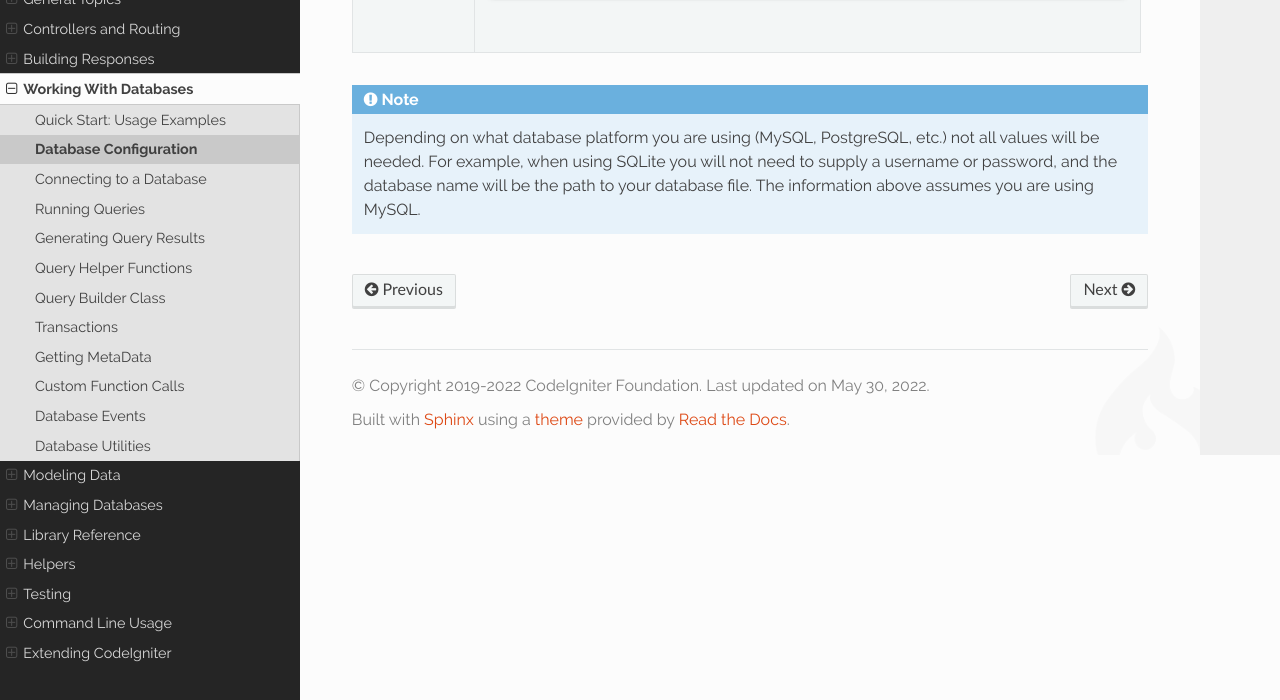
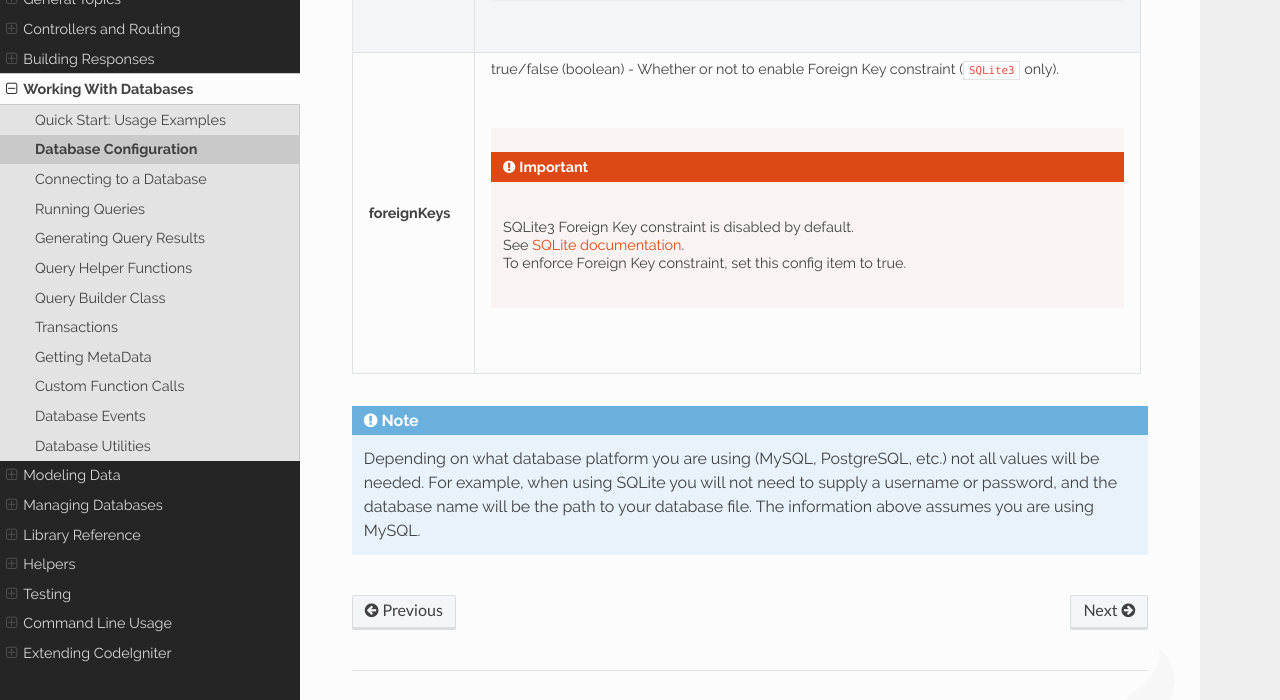
Before and after one commit to NEKOGET/ci4_user_guide_src, a Sphinx documentation site: the page built from source/database/configuration.rst, in a window 1280 px wide and 900 px high, scrolled down 4461 px, cut to the strip 200-900 px from the top of the window. Built offline with Sphinx 7.4.7 and the Read the Docs theme 2.0.0, drawn with Linux system fonts in a browser that asks for light colours.

Commit message:
feat: add DB config `foreignKeys` for SQLite3

```diff
--- a/source/database/configuration.rst
+++ b/source/database/configuration.rst
@@ -105,9 +105,9 @@ default group's configuration settings. The values should be name following this
 Explanation of Values:
 **********************
 
-==============  ===========================================================================================================
+=============== ===========================================================================================================
  Name Config    Description
-==============  ===========================================================================================================
+=============== ===========================================================================================================
 **dsn**         The DSN connect string (an all-in-one configuration sequence).
 **hostname**    The hostname of your database server. Often this is 'localhost'.
 **username**    The username used to connect to the database.
@@ -140,8 +140,12 @@ Explanation of Values:
 **port**        The database port number. To use this value you have to add a line to the database config array.
 
                 .. literalinclude:: configuration/009.php
+**foreignKeys** true/false (boolean) - Whether or not to enable Foreign Key constraint (``SQLite3`` only).
 
-==============  ===========================================================================================================
+                .. important:: SQLite3 Foreign Key constraint is disabled by default.
+                    See `SQLite documentation <https://www.sqlite.org/pragma.html#pragma_foreign_keys>`_.
+                    To enforce Foreign Key constraint, set this config item to true.
+=============== ===========================================================================================================
 
 .. note:: Depending on what database platform you are using (MySQL, PostgreSQL,
     etc.) not all values will be needed. For example, when using SQLite you
```
